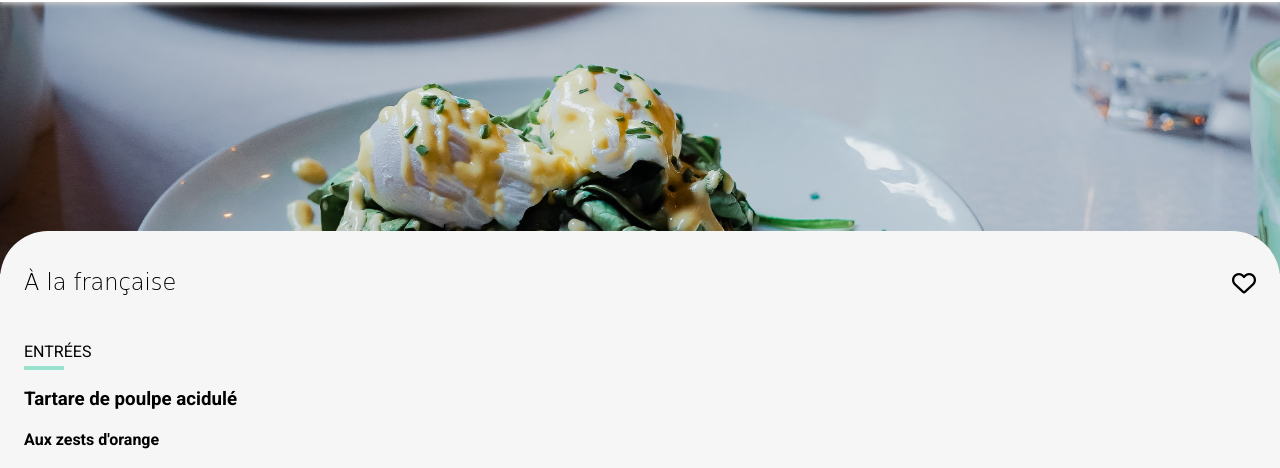
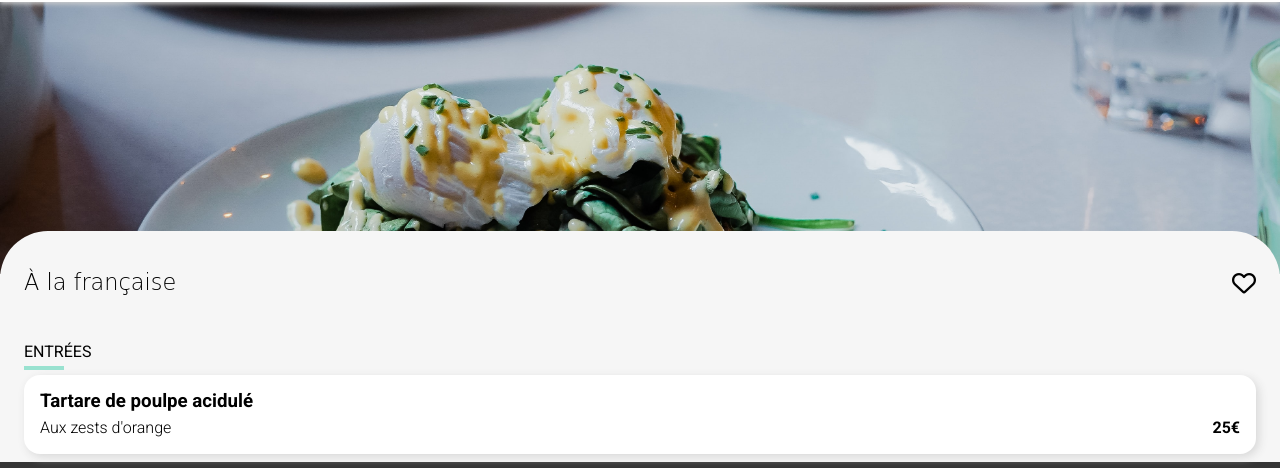
Before and after one commit to Lpiedagnel/Ohmyfood-Animate-a-web-page-with-CSS-animations, a website: page a-la-francaise.html in a window 1280 px wide. Shown: the part 68-536 px from the top of the page. Drawn offline with Linux system fonts and the light colour scheme; a web font is replaced by a local one.

Commit message:
Add CSS on menu card

```diff
--- a/a-la-francaise.html
+++ b/a-la-francaise.html
@@ -27,8 +27,10 @@
            <h2 class="menu-section__title">ENTRÉES</h2>
            <hr class="menu-section__line">
            <div class="menu-section__card">
-               <h3 class="menu-section__name">Tartare de poulpe acidulé</h3>
-               <h4 class="menu-section__subtitle">Aux zests d'orange</h4>
+               <div class="menu-section__text">
+                    <h3 class="menu-section__name">Tartare de poulpe acidulé</h3>
+                    <h4 class="menu-section__subtitle">Aux zests d'orange</h4>
+                </div>
                <aside class="menu-section__price">25€</aside>
            </div>
        </section>
--- a/sass/components/_section-menu.scss
+++ b/sass/components/_section-menu.scss
@@ -14,4 +14,35 @@
         width: 2.5rem;
         margin: 5px 0;
     }
+
+    &__card {
+        background-color: lighten($light, 20%);
+        padding: 1em;
+        border-radius: 1em;
+        display: flex;
+        justify-content: space-between;
+        box-shadow: 3px 3px 10px lighten($dark, 64%);
+    }
+
+    &__text {
+        display: flex;
+        flex-direction: column;
+        gap: 7px;
+        margin: 0;
+    }
+
+    &__name {
+        margin: 0;
+    }
+
+    &__subtitle {
+        margin: 0;
+        font-weight: 300;
+    }
+
+    &__price {
+        align-self: end;
+        font-weight: 600;
+    }
+
 }
```
Also changed, not shown: css/style.css, 1 other file.
